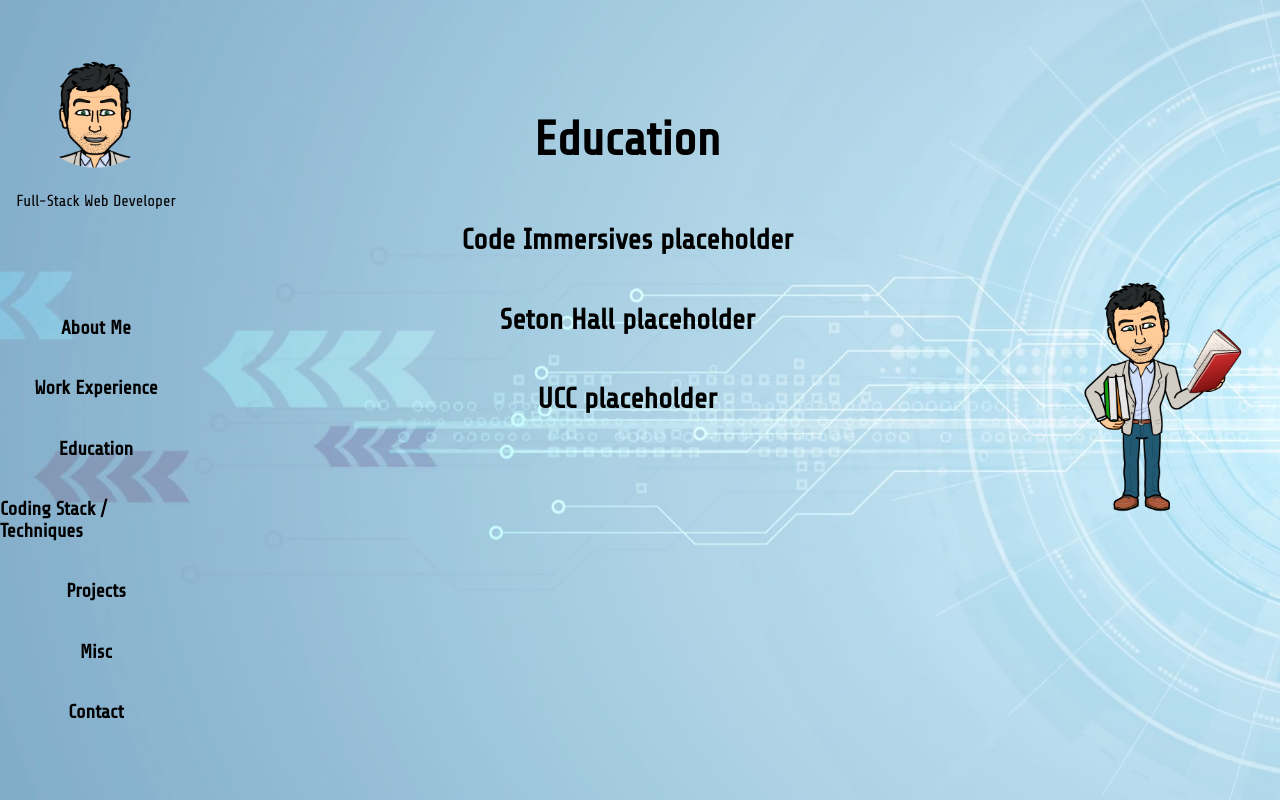
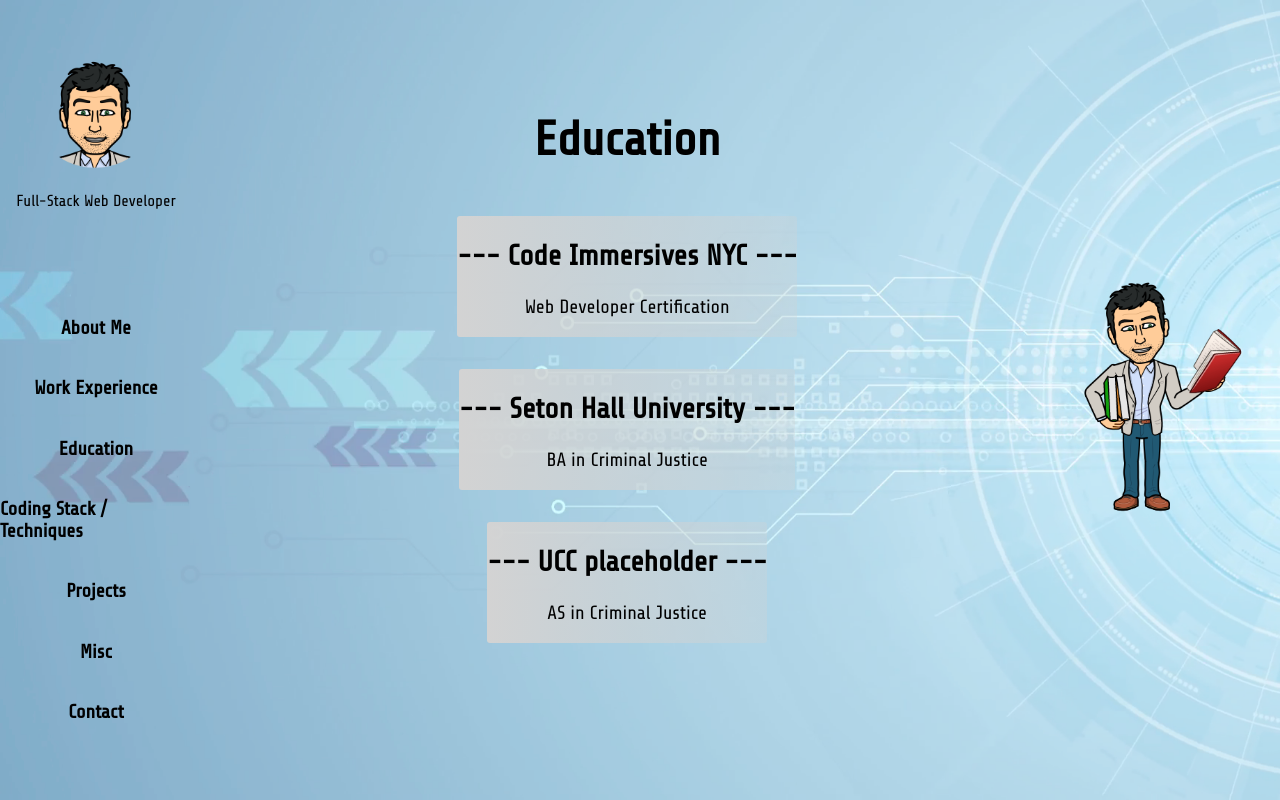
Before and after one commit to cbrindle/resume-page, a React (Create React App) app in the folder front-end/: page /education in a window 1280 px wide. Built offline with nearby package versions, Linux system fonts and the light colour scheme.

Commit message:
Job Listings Each job listing was placed into its own div and given a background color and onClick event, which will display the corresponding modal.

```diff
--- a/front-end/src/components/Education/Education.js
+++ b/front-end/src/components/Education/Education.js
@@ -34,9 +34,18 @@
                     <h1 style={styles.title}>Education</h1>
                 </div>
                 <div style={styles.centerContent}>
-                    <h2 id="showCodeImmersives" onClick={this.showSchool}>Code Immersives placeholder</h2>
-                    <h2 id="showSetonHall" onClick={this.showSchool}>Seton Hall placeholder</h2>
-                    <h2 id="showUCC" onClick={this.showSchool}>UCC placeholder</h2>
+                    <div id="showCodeImmersives" style={styles.cursor} onClick={this.showSchool}>
+                        <h2 id="showCodeImmersives" onClick={this.showSchool}>--- Code Immersives NYC ---</h2>
+                        <p id="showCodeImmersives" onClick={this.showSchool} style={styles.description}>Web Developer Certification</p>
+                    </div>
+                    <div id="showSetonHall" style={styles.cursor} onClick={this.showSchool}>
+                        <h2 id="showSetonHall" onClick={this.showSchool}>--- Seton Hall University ---</h2>
+                        <p id="showSetonHall" onClick={this.showSchool} style={styles.description}>BA in Criminal Justice</p>
+                    </div>
+                    <div id="showUCC" style={styles.cursor} onClick={this.showSchool}>
+                        <h2 id="showUCC" onClick={this.showSchool}>--- UCC placeholder ---</h2>
+                        <p id="showUCC" onClick={this.showSchool} style={styles.description}>AS in Criminal Justice</p>
+                    </div>
                 </div>
                 <div style={styles.imgArea}>
                     <img src={brindleSchool} style={styles.rightImg} alt="Bitmoji of Brindle at school" />
@@ -79,7 +88,16 @@
         alignItems: 'center',
         justifyContent: 'flex-end'
     },
+    description: {
+        textAlign: 'center'
+    },
     rightImg: {
         width: '85%'
+    },
+    cursor: {
+        cursor: 'pointer',
+        margin: '2vh 0 2vh 0',
+        backgroundImage: 'linear-gradient(to right, lightgray, rgba(211,211,211,0.3)',
+        borderRadius: '3px'
     }
 }
--- a/front-end/src/components/Education/SetonHall.js
+++ b/front-end/src/components/Education/SetonHall.js
@@ -11,9 +11,9 @@
                     style={{
                         overlay: {
                             top: 25,
-                            left: 50,
+                            left: 150,
                             bottom: 25,
-                            right: 50,
+                            right: 150,
                             backgroundColor: 'rgba(0,0,0,0.3)'
                         }
                     }}
--- a/front-end/src/components/Education/UCC.js
+++ b/front-end/src/components/Education/UCC.js
@@ -11,9 +11,9 @@
                     style={{
                         overlay: {
                             top: 25,
-                            left: 50,
+                            left: 150,
                             bottom: 25,
-                            right: 50,
+                            right: 150,
                             backgroundColor: 'rgba(0,0,0,0.3)'
                         }
                     }}
```
